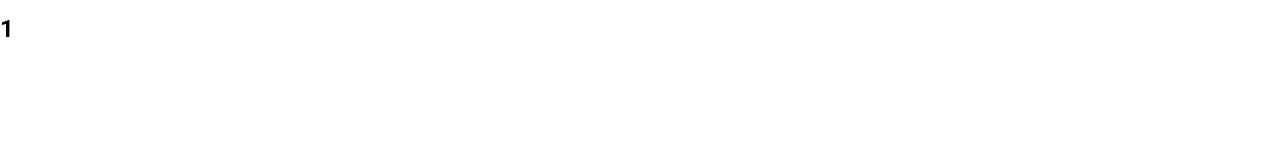
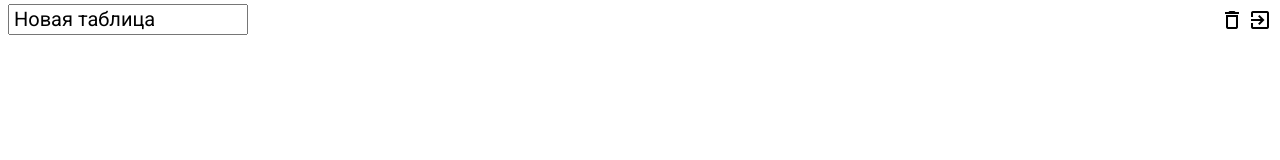
Before and after one commit to basharinandrej/Excel, a website built with webpack: page src/index.html in a window 1280 px wide. Built offline with nearby package versions, Linux system fonts and the light colour scheme.

Commit message:
component header
add header html + sass

```diff
--- a/src/index.html
+++ b/src/index.html
@@ -5,14 +5,25 @@
     <meta http-equiv="X-UA-Compatible" content="IE=edge">
     <meta name="viewport" content="width=device-width, initial-scale=1.0">
     <link rel="shortcut icon" type="image/x-icon" href="/images/favicon.ico" />
+    <link rel="stylesheet" href="https://fonts.googleapis.com/icon?family=Material+Icons" />
     <title>Excel</title>
 </head>
 <body class="body">
-    <h1>1</h1>
-
     <div id="root">
         <div class="excel">
-            <div class="excel__header"></div>
+            <div class="excel__header-excel header-excel">
+                <input type="text" value="Новая таблица" class="header-excel__title">
+
+                <div class="header-excel__wrapper">
+                    <button class="header-excel__button">
+                        <i class="material-icons header-excel__icon">delete_outline</i>
+                    </button>
+
+                    <a href="#" class="header-excel__link">
+                        <i class="material-icons header-excel__icon">exit_to_app</i>
+                    </a>
+                </div>
+            </div>
             <div class="excel__formula"></div>
             <div class="excel__toolbar"></div>
         </div>
--- a/src/styles/header.sass
+++ b/src/styles/header.sass
@@ -0,0 +1,41 @@
+.header-excel
+    display: flex
+    padding: 4px 8px
+
+
+    &__title
+        padding: 2px 4px
+        font-size: 20px
+
+
+    &__wrapper
+        margin-left: auto
+        display: flex
+        align-items: center
+
+
+    &__button
+        background: transparent
+        border: none
+        display: flex
+        align-items: center
+        cursor: pointer
+        margin-right: 4px
+
+
+    &__button:hover
+        color: #3f3e3ec4
+        transition: .3s
+
+
+    &__link
+        color: black
+        display: flex
+        align-items: center
+        text-decoration: none
+        transition: .3s
+
+
+    &__link:hover
+        color: #3f3e3ec4
+        transition: .3s
```
